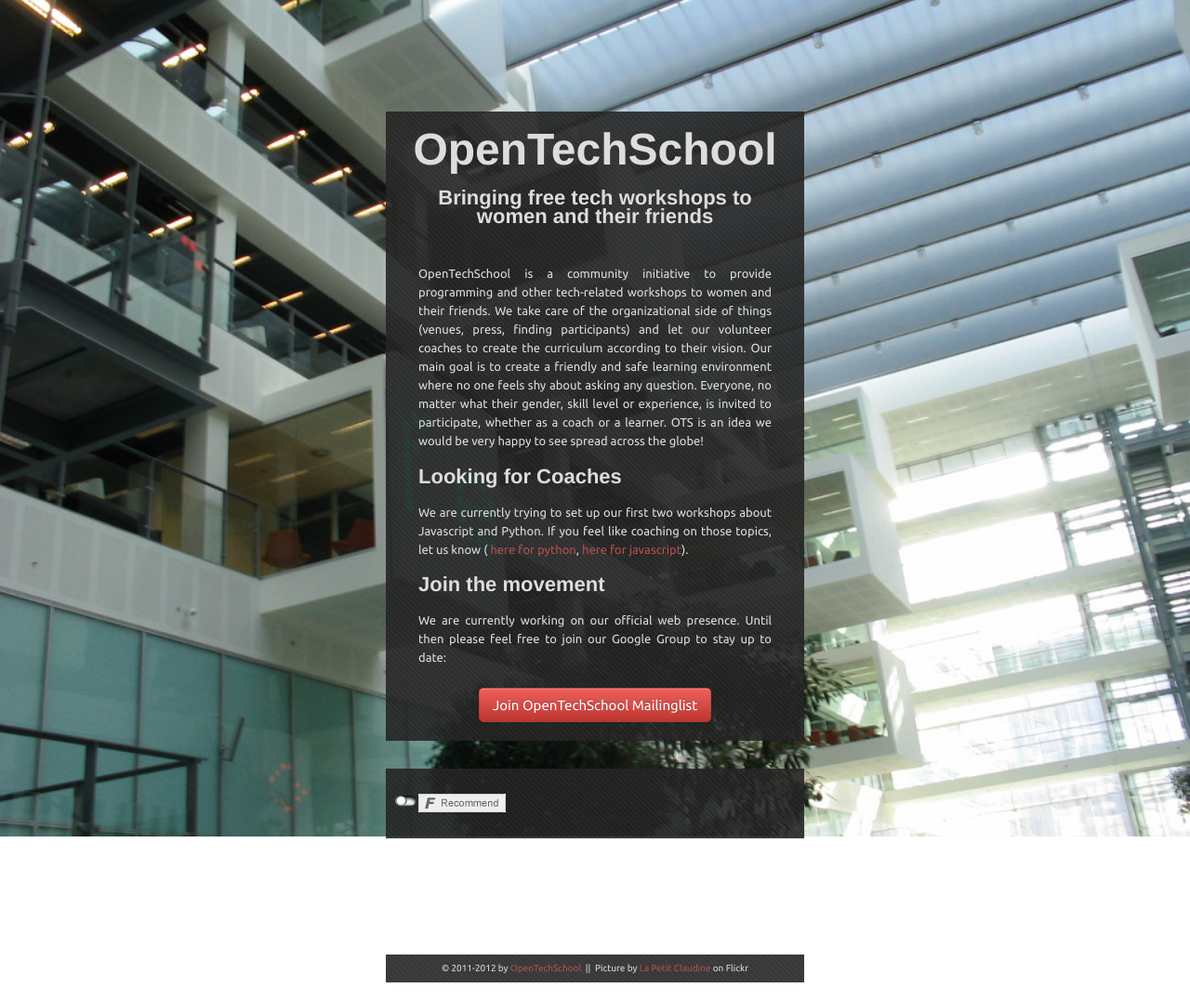
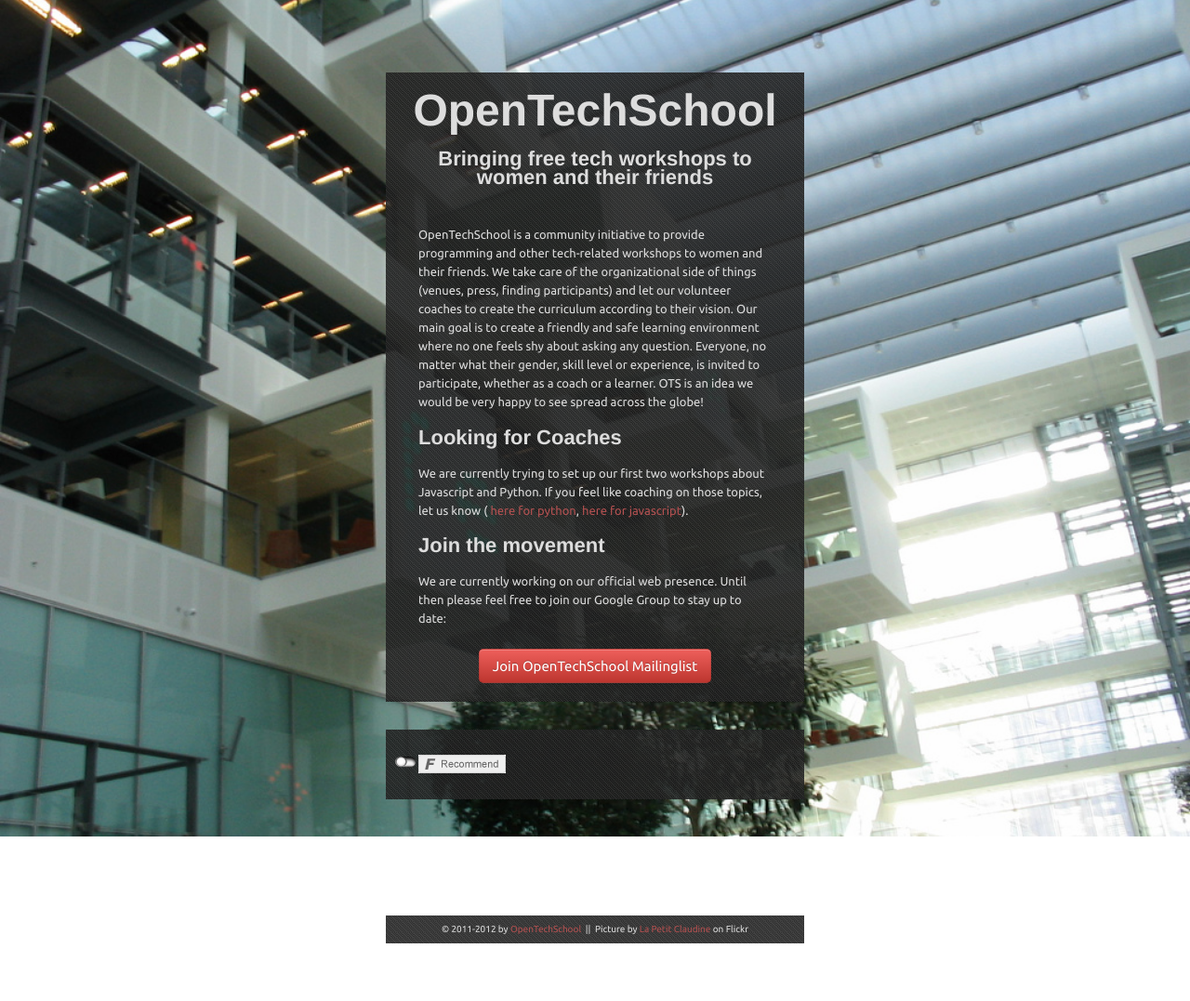
Before and after one commit to OpenTechSchool/python, a Jekyll site: the page index.html, which Jekyll copies as it is, in a window 1280 px wide. Shown: the whole page at 93% size. Built offline with Jekyll 4.4.1, drawn with Linux system fonts in a browser that asks for light colours; nearby versions of some CDN libraries; after the commit the page ends 1035 px from its top, so only the background shows below that.

Commit message:
layout / typography tweaks

```diff
--- a/stylesheets/style.css
+++ b/stylesheets/style.css
@@ -96,7 +96,7 @@
 
 #inner-container {
     width: 450px;
-    margin: 120px auto 20px auto;
+    margin: 6em auto 1.5em auto;
     text-align: center;
 }
 
@@ -110,7 +110,7 @@
 
 #introduction {
     padding: 10px 15px;
-    text-align: justify;
+    text-align: left;
 }
 
 
```
